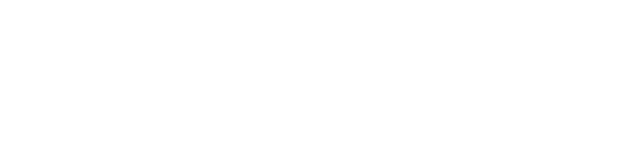
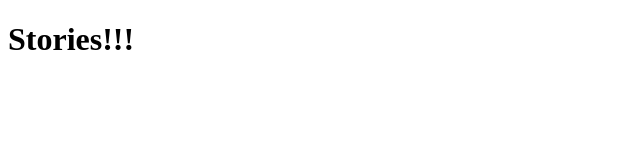
Before and after one commit to Omkar3775/instagram-stories, a plain HTML site: page docs/index.html in a window 1280 px wide. Shown: the whole page, without its empty margins (0-640 px from the left). Drawn offline with Linux system fonts and the light colour scheme.

Commit message:
Test index.html

```diff
--- a/docs/index.html
+++ b/docs/index.html
@@ -6,6 +6,8 @@
     <!-- ... -->
 </head>
 
-<body></body>
+<body>
+    <h1>Stories!!!</h1>
+</body>
 
 </html>
```
